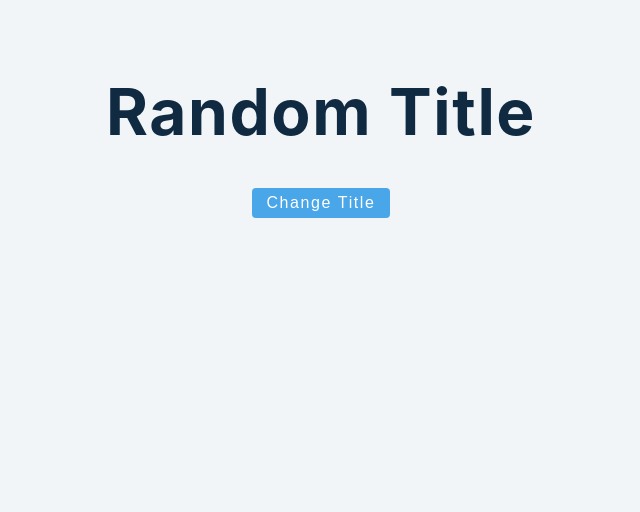
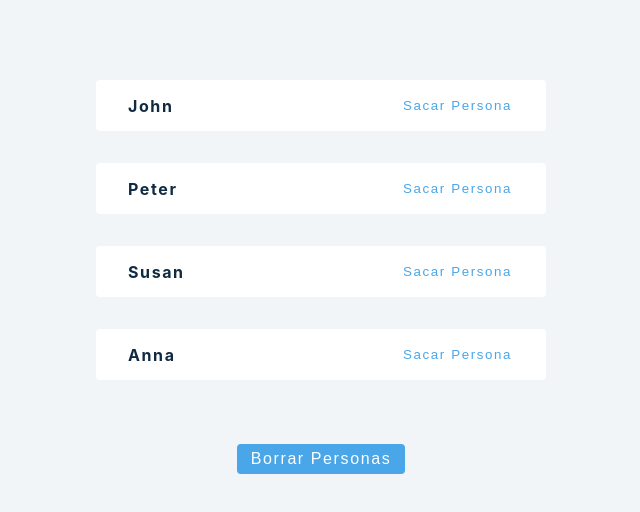
Before and after one commit to dkippes/React-Fundamentals, a React (Create React App) app in the folder react-advanced-2020/: page / in a window 1280 px wide. Shown: the top 512 px of the page, without its empty margins (319-959 px from the left). Built offline with nearby package versions, Linux system fonts and the light colour scheme.

Commit message:
useState-array

```diff
--- a/react-advanced-2020/src/App.js
+++ b/react-advanced-2020/src/App.js
@@ -1,5 +1,5 @@
 import React from 'react'
-import Setup from './tutorial/1-useState/setup/2-useState-basics';
+import Setup from './tutorial/1-useState/setup/3-useState-array';
 import Final from './tutorial/1-useState/final/1-error-example';
 
 function App() {
--- a/react-advanced-2020/src/tutorial/1-useState/setup/2-useState-basics.js
+++ b/react-advanced-2020/src/tutorial/1-useState/setup/2-useState-basics.js
@@ -1,5 +1,8 @@
 import React, { useState } from 'react';
 //useState es una funcion
+//component name must be uppercase
+// must be in the function/component body
+// cannot call conditionally
 
 
 const UseStateBasics = () => {
--- a/react-advanced-2020/src/tutorial/1-useState/setup/3-useState-array.js
+++ b/react-advanced-2020/src/tutorial/1-useState/setup/3-useState-array.js
@@ -2,7 +2,24 @@ import React from 'react';
 import { data } from '../../../data';
 
 const UseStateArray = () => {
-  return <h2>useState array example</h2>;
+  const [people, setPeople] = React.useState(data);
+
+  const removeItem = (id) => {
+    let newPeople = people.filter((person) => person.id !== id)
+    setPeople(newPeople)
+  }
+  return <>
+  {
+    people.map((person) => {
+      const {id, name} = person
+      return <div key="{id}" className="item">
+        <h4>{name}</h4>
+        <button onClick={() => removeItem(id)}>Sacar Persona</button>
+      </div>
+    })
+  }
+  <button className="btn" onClick={() => setPeople([])}>Borrar Personas</button>
+  </>;
 };
 
 export default UseStateArray;
```
